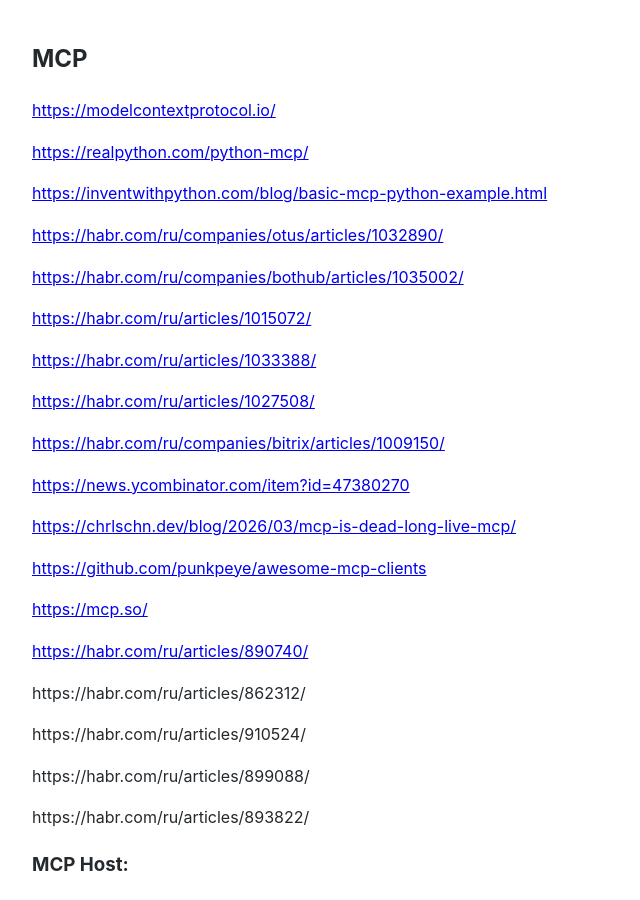
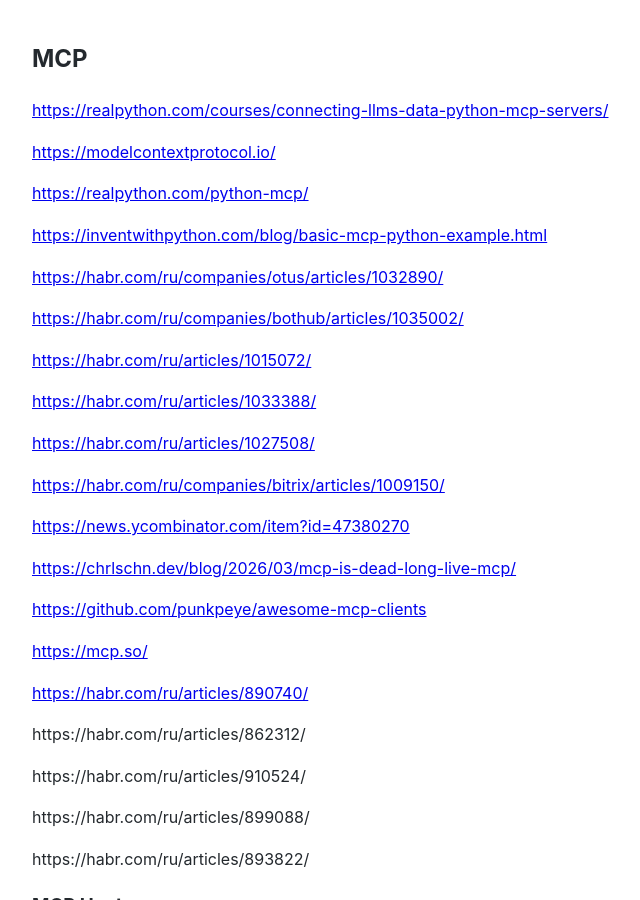
Before and after one commit to Michael-Lubinsky/michael-lubinsky.github.com, a Jekyll site: the page built from ml/mcp.md, in a window 1280 px wide and 900 px high. Shown: the whole window, without its empty margins (158-798 px from the left). Built offline with Jekyll 4.4.1, drawn with Linux system fonts in a browser that asks for light colours; our own code applies the rules of GitHub Pages for plain Markdown files.

Commit message:
Update mcp.md

```diff
--- a/ml/mcp.md
+++ b/ml/mcp.md
@@ -1,4 +1,6 @@
 ## MCP
+
+<https://realpython.com/courses/connecting-llms-data-python-mcp-servers/>
 
 <https://modelcontextprotocol.io/>
 
```
